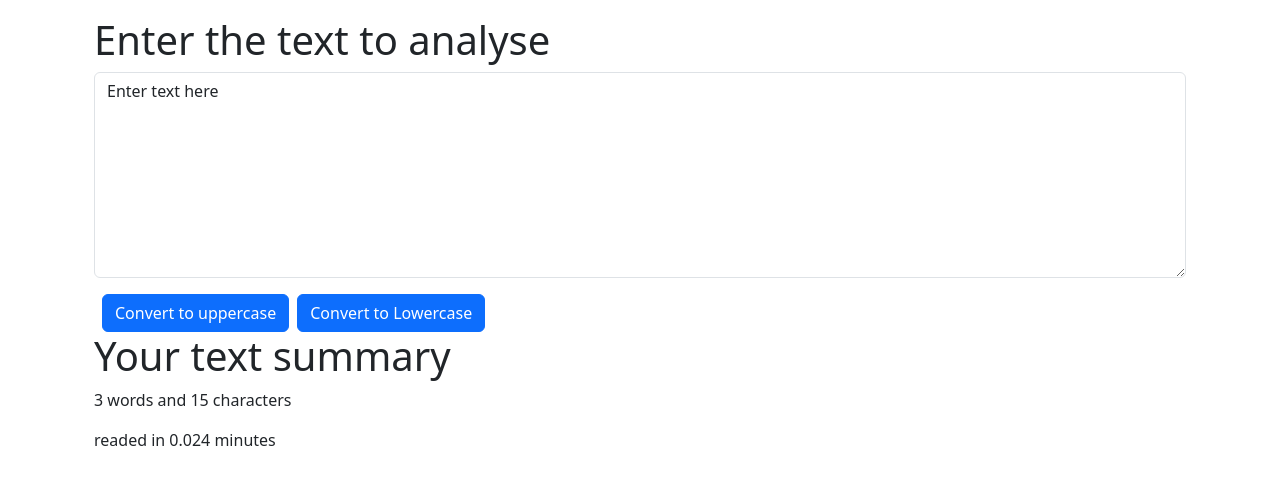
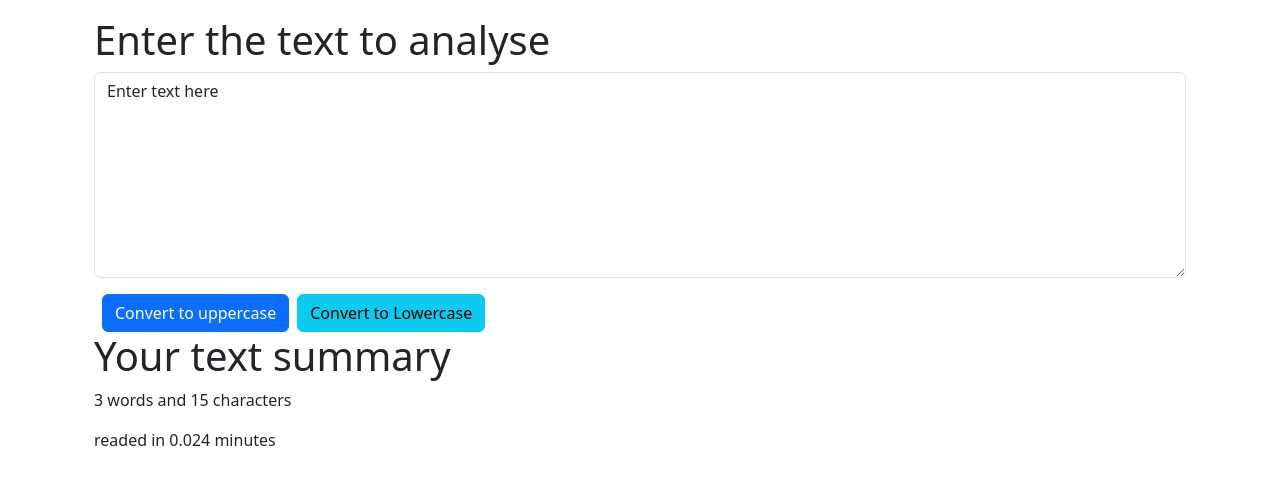
Before and after one commit to jagdish23/lower-to-upper, a React (Create React App) app: page / in a window 1280 px wide. Shown: the top 484 px of the page. Built offline with nearby package versions, Linux system fonts and the light colour scheme.

Commit message:
button color

```diff
--- a/src/Textfrom.js
+++ b/src/Textfrom.js
@@ -30,7 +30,7 @@ export  function Textfrom(props){
             <textarea className="form-control" value={text} onChange={handleOnChange} id="mybox" rows="8"></textarea>
             </div>
             <button className='btn btn-primary mx-2' onClick={handleUpclick}>Convert to uppercase</button>
-            <button className='btn btn-primary' onClick={handleLoclick}>Convert to Lowercase</button>
+            <button className='btn btn-info' onClick={handleLoclick}>Convert to Lowercase</button>
         </div>
 
         <div className='container' my-2>
```
